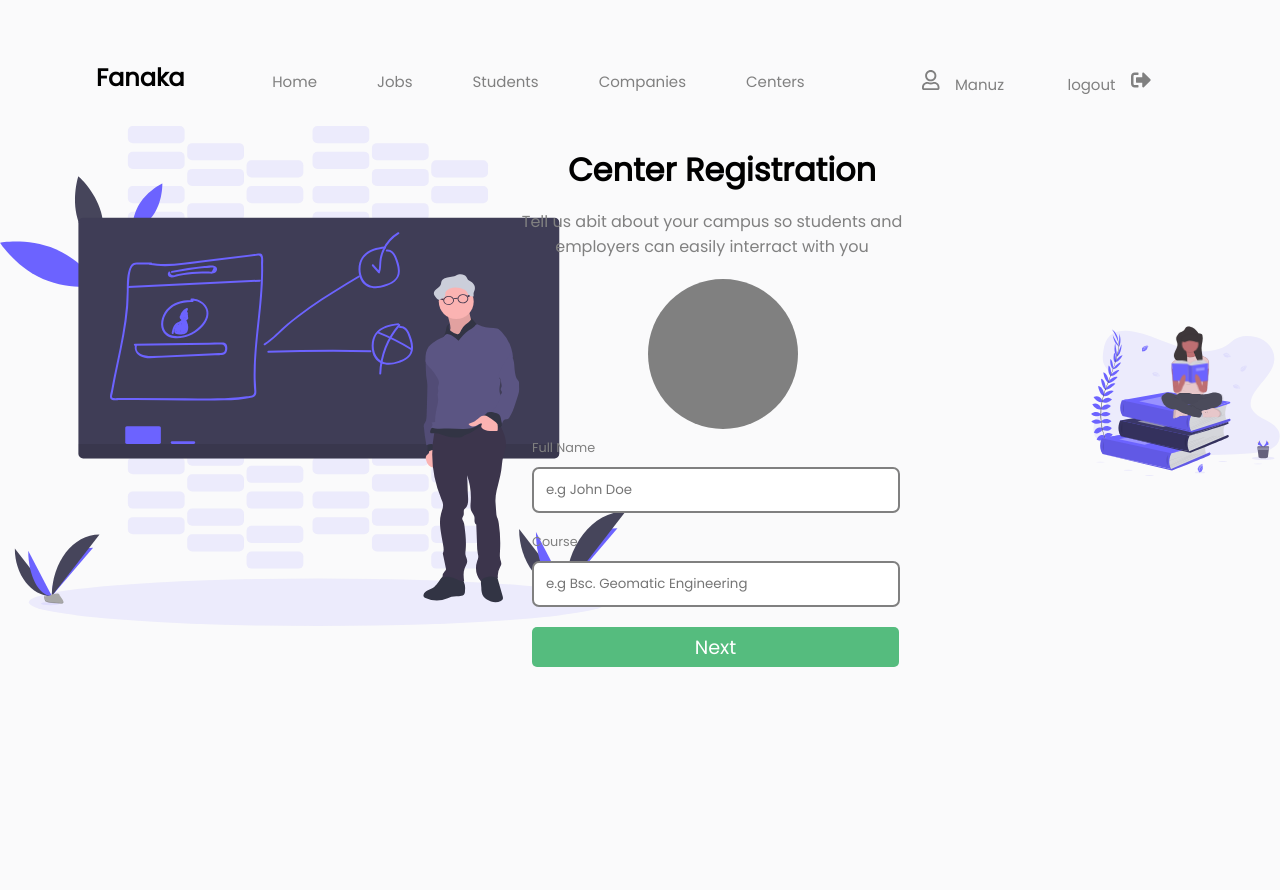
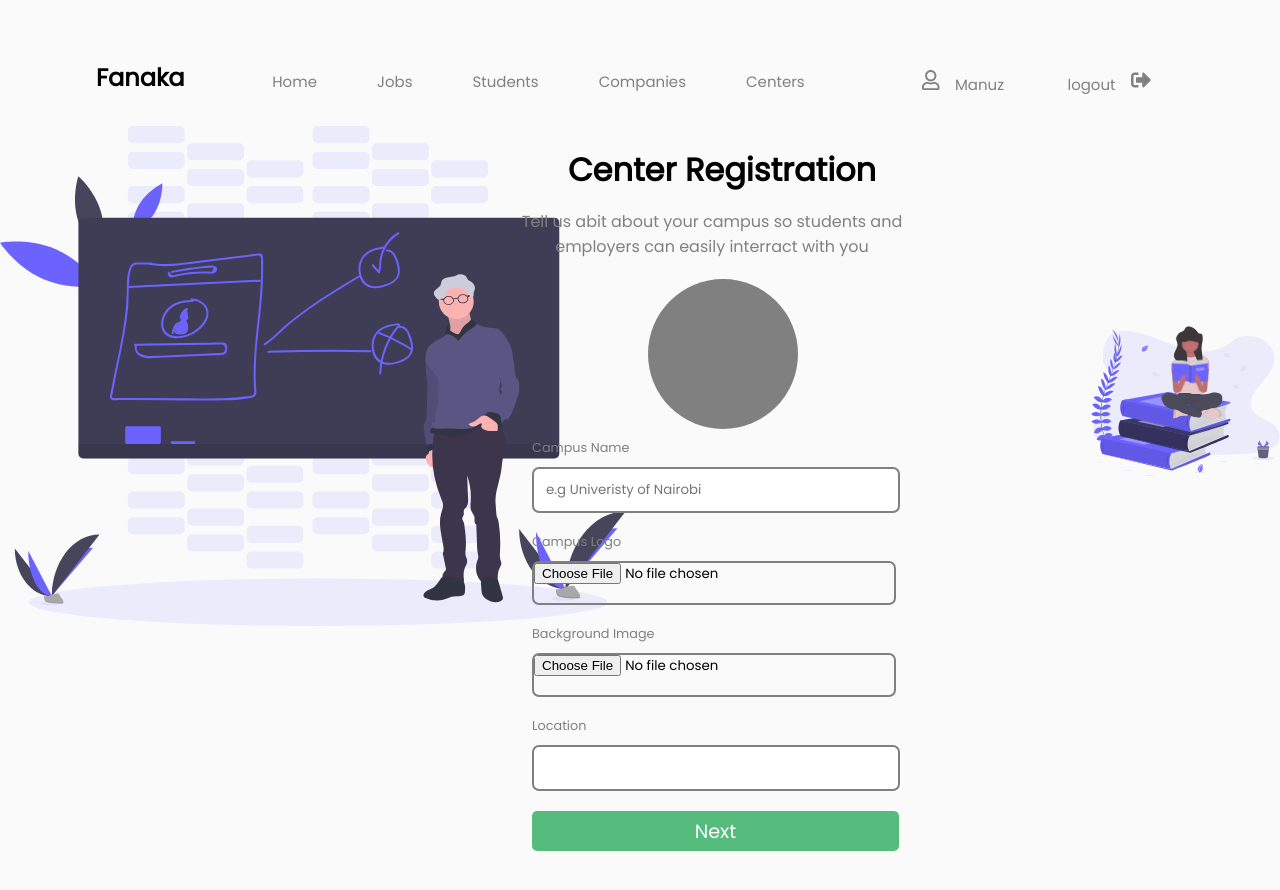
Before and after one commit to manuzcheruz/handshake-react, a React (Create React App) app: page /center-registration in a window 1280 px wide. Shown: the top 890 px of the page. Built offline with nearby package versions, Linux system fonts and the light colour scheme.

Commit message:
reusing the same form for all the registration models

```diff
--- a/src/App.js
+++ b/src/App.js
@@ -22,9 +22,9 @@ const StudentDetail = React.lazy(() => import('./components/Student/StudentDetai
 const Companies = React.lazy(() => import('./components/Company/Companies/Companies'))
 const CompanyDetail = React.lazy(() => import('./components/Company/CompanyDetail/CompanyDetail'))
 const StudentForm = React.lazy(() => import('./components/Forms/StudentForm/StudentForm'))
-const CenterForm = React.lazy(() => import('./components/Forms/CenterForm/CenterForm'))
-const CompanyForm = React.lazy(() => import('./components/Forms/CompanyForm/CompanyForm'))
-const JobForm = React.lazy(() => import('./components/Forms/JobForm/JobForm'))
+// const CenterForm = React.lazy(() => import('./components/Forms/CenterForm/CenterForm'))
+// const CompanyForm = React.lazy(() => import('./components/Forms/CompanyForm/CompanyForm'))
+// const JobForm = React.lazy(() => import('./components/Forms/JobForm/JobForm'))
 
 function App(props) {
   const { onToggleNightMode } = props
@@ -42,16 +42,16 @@ function App(props) {
         <Route path="/logout" exact render={() => <Suspense fallback={<h1>loading..</h1>}><Logout /></Suspense>} />
         <Route path="/jobs" exact render={() => <Suspense fallback={<h1>loading..</h1>}><Jobs /></Suspense>} />
         <Route path="/jobs/job" exact render={() => <Suspense fallback={<h1>loading..</h1>}><JobDetail /></Suspense>} />
-        <Route path="/job-registration" exact render={() => <Suspense fallback={<h1>loading..</h1>}><JobForm /></Suspense>} />
+        <Route path="/job-registration" exact render={() => <Suspense fallback={<h1>loading..</h1>}><StudentForm job /></Suspense>} />
         <Route path="/centers" exact render={() => <Suspense fallback={<h1>loading..</h1>}><Centers /></Suspense>} />
         <Route path="/centers/center" exact render={() => <Suspense fallback={<h1>loading..</h1>}><CenterDetail /></Suspense>} />
-        <Route path="/center-registration" exact render={() => <Suspense fallback={<h1>loading..</h1>}><CenterForm /></Suspense>} />
+        <Route path="/center-registration" exact render={() => <Suspense fallback={<h1>loading..</h1>}><StudentForm center /></Suspense>} />
         <Route path="/companies" exact render={() => <Suspense fallback={<h1>loading..</h1>}><Companies /></Suspense>} />
         <Route path="/companies/company" exact render={() => <Suspense fallback={<h1>loading..</h1>}><CompanyDetail /></Suspense>} />
-        <Route path="/company-registration" exact render={() => <Suspense fallback={<h1>loading..</h1>}><CompanyForm /></Suspense>} />
+        <Route path="/company-registration" exact render={() => <Suspense fallback={<h1>loading..</h1>}><StudentForm company /></Suspense>} />
         <Route path="/students" exact render={() => <Suspense fallback={<h1>loading..</h1>}><Students /></Suspense>} />
         <Route path="/students/student" exact render={() => <Suspense fallback={''}><StudentDetail /></Suspense>} />
-        <Route path="/student-registration" exact render={() => <Suspense fallback={<h1>loading..</h1>}><StudentForm /></Suspense>} />
+        <Route path="/student-registration" exact render={() => <Suspense fallback={<h1>loading..</h1>}><StudentForm student /></Suspense>} />
         <Layout>
           {/* going to add routes here and enable lazy loading for them */}
           <Route path="/" component={LandingPage} />
--- a/src/components/Forms/StudentForm/StudentForm.js
+++ b/src/components/Forms/StudentForm/StudentForm.js
@@ -1,5 +1,5 @@
 import React, { useState } from 'react'
-import { Cap, Student } from '../../../Assets/illustrators'
+import { Cap, Student, Teacher, Deal, JobOffer, JobHunt, Hiring, BookLover } from '../../../Assets/illustrators'
 import Aux from '../../../hoc/Aux'
 import Navbar from '../../Navbar/Navbar'
 import Button from '../../../Shared/Button/Button'
@@ -10,14 +10,14 @@ import * as Yup from 'yup';
 import './StudentForm.css'
 import Field from '../../../Shared/Field/Field'
 
-const fields = [
+const studentFields = [
     {
         name: 'name',
         elementName: 'input',
         elementType: 'text',
         placeholder: 'e.g John Doe',
         label: 'Full Name',
-        displayNum: 0
+        level: 0
     },
     {
         name: 'campus',
@@ -25,7 +25,7 @@ const fields = [
         elementType: 'text',
         placeholder: 'e.g University of Nairobi',
         label: 'Campus',
-        displayNum: 0
+        level: 0
     },
     {
         name: 'course',
@@ -33,7 +33,7 @@ const fields = [
         elementType: 'text',
         placeholder: 'e.g Bsc. Geomatic Engineering',
         label: 'Course',
-        displayNum: 0
+        level: 0
     },
     {
         name: 'description',
@@ -41,7 +41,7 @@ const fields = [
         elementType: 'text',
         placeholder: 'describe yourself in 1000 characters or less',
         label: 'Description',
-        displayNum: 1
+        level: 1
     },
     {
         name: 'twitter',
@@ -49,10 +49,207 @@ const fields = [
         elementType: 'text',
         placeholder: 'e.g @johndoe',
         label: 'Course',
-        displayNum: 1
+        level: 1
     }
 ]
-function StudentForm(props) {
+
+const jobFields = [
+    {
+        name: 'title',
+        elementName: 'input',
+        elementType: 'text',
+        placeholder: 'e.g Software Engineer',
+        label: 'Job Title',
+        level: 0
+    },
+    {
+        name: 'location',
+        elementName: 'input',
+        elementType: 'text',
+        placeholder: 'e.g Nairobi, Kenya',
+        label: 'Location',
+        level: 0
+    },
+    {
+        name: 'slots',
+        elementName: 'input',
+        elementType: 'text',
+        placeholder: 'e.g 25 slots available',
+        label: 'Slots',
+        level: 1
+    },
+    {
+        name: 'description',
+        elementName: 'input',
+        elementType: 'text',
+        placeholder: 'Describe your job listing here',
+        label: 'Description',
+        level: 1
+    },
+    {
+        name: 'company',
+        elementName: 'input',
+        elementType: 'text',
+        placeholder: 'e.g Apple',
+        label: 'Company',
+        level: 0
+    },
+    {
+        name: 'category',
+        elementName: 'input',
+        elementType: 'text',
+        placeholder: '',
+        label: 'Category',
+        level: 0
+    },
+    {
+        name: 'salary',
+        elementName: 'input',
+        elementType: 'text',
+        placeholder: 'e.g $200/month',
+        label: 'Salary',
+        level: 2
+    },
+    {
+        name: 'type',
+        elementName: 'input',
+        elementType: 'text',
+        placeholder: '',
+        label: 'Employment type',
+        level: 2
+    },
+    {
+        name: 'experience',
+        elementName: 'input',
+        elementType: 'text',
+        placeholder: '',
+        label: 'Experience',
+        level: 2
+    },
+    {
+        name: 'level',
+        elementName: 'input',
+        elementType: 'text',
+        placeholder: '',
+        label: 'Work Level',
+        level: 2
+    },
+]
+
+const centerFields = [
+    {
+        name: 'name',
+        elementName: 'input',
+        elementType: 'text',
+        placeholder: 'e.g Univeristy of Nairobi',
+        label: 'Campus Name',
+        level: 0
+    },
+    {
+        name: 'logo',
+        elementName: 'input',
+        elementType: 'file',
+        placeholder: '',
+        label: 'Campus Logo',
+        level: 0
+    },
+    {
+        name: 'backgroundImage',
+        elementName: 'input',
+        elementType: 'file',
+        placeholder: '',
+        label: 'Background Image',
+        level: 0
+    },
+    {
+        name: 'location',
+        elementName: 'input',
+        elementType: 'text',
+        placeholder: '',
+        label: 'Location',
+        level: 0
+    },
+    {
+        name: 'description',
+        elementName: 'input',
+        elementType: 'text',
+        placeholder: 'Describe your campus here',
+        label: 'Description',
+        level: 1
+    },
+    {
+        name: 'twitter',
+        elementName: 'input',
+        elementType: 'text',
+        placeholder: 'e.g @uon',
+        label: 'Twitter',
+        level: 1
+    }
+]
+
+const companyFields = [
+    {
+        name: 'name',
+        elementName: 'input',
+        elementType: 'text',
+        placeholder: 'e.g Apple Inc.',
+        label: 'Company Name',
+        level: 0
+    },
+    {
+        name: 'logo',
+        elementName: 'input',
+        elementType: 'file',
+        placeholder: '',
+        label: 'Company Logo',
+        level: 0
+    },
+    {
+        name: 'backgroundImage',
+        elementName: 'input',
+        elementType: 'file',
+        placeholder: '',
+        label: 'Background Image',
+        level: 0
+    },
+    {
+        name: 'location',
+        elementName: 'input',
+        elementType: 'text',
+        placeholder: '',
+        label: 'Location',
+        level: 0
+    },
+    {
+        name: 'description',
+        elementName: 'input',
+        elementType: 'text',
+        placeholder: 'Describe your company here',
+        label: 'Description',
+        level: 1
+    },
+    {
+        name: 'twitter',
+        elementName: 'input',
+        elementType: 'text',
+        placeholder: 'e.g @apple',
+        label: 'Twitter',
+        level: 1
+    }
+]
+function RegistrationForm(props) {
+    // first assign the fields to the right form first
+    let fields;
+    if (props.job){
+        fields = jobFields;
+    } else if (props.student){
+        fields = studentFields;
+    } else if (props.center){
+        fields = centerFields;
+    } else if (props.company){
+        fields = companyFields
+    }
+
     let [formNum, setFormNum] = useState(0);
     const [btnText, setBtnText] = useState('Next');
     const [btnType, setBtnType] = useState('button');
@@ -62,16 +259,27 @@ function StudentForm(props) {
     // submit the form and send a copy of it to redux store so as to be accessed in the student detail without server request
     const onFormSubmit = (event) => {
         event.preventDefault();
-        const data = {
+        if (props.values.description !== ''){
+            let url;
+            let data;
+            if (props.job){
+                url = '/job/create';
+            } else if (props.student){
+                url = 'student/create';
+                data = {
                     name: props.values.name,
                     campus: props.values.campus,
                     course: props.values.course,
                     description: props.values.description,
                     twitter: props.values.twitter
                 }
-        if (props.values.description !== ''){
+            } else if (props.center){
+                url = 'center/create';
+            } else if (props.company){
+                url = 'company/create';
+            }
             // grab the values of the fields in the props, make a request to express js to save it in the db
-            fetch('/student/create', {
+            fetch(url, {
                 method: 'POST',
                 headers: {
                     'Content-Type': 'application/json'
@@ -91,6 +299,16 @@ function StudentForm(props) {
     const onBtnClick = () => {
         setFadeDirection('right');
         const newFormNum = ++formNum;
+        if (props.job){
+            if (newFormNum <= 2 ){
+                setFormNum(newFormNum);
+                setBackBtnShow('block');
+            }
+            if (newFormNum === 2){
+                setBtnText('Submit');
+                setBtnType('submit');
+            }
+        } else if (props.student || props.center || props.company){
             if (newFormNum <= 1 ){
                 setFormNum(newFormNum);
                 setBackBtnShow('block');
@@ -100,10 +318,22 @@ function StudentForm(props) {
                 setBtnType('submit');
             }
         }
+    }
     // back btn
     const onBackBtnClick = () => {
         setFadeDirection('left');
         const newFormNum = --formNum;
+        if (props.job){
+            if (newFormNum <= 2 ){
+                setFormNum(newFormNum);
+            }
+            if (newFormNum === 0){
+                setBackBtnShow('none');
+                setBtnText('Next');
+            } else if (newFormNum < 2){
+                setBtnText('Next');
+            }
+        } else if (props.student || props.center || props.company){
             if (newFormNum <= 1 ){
                 setFormNum(newFormNum);
             }
@@ -114,6 +344,7 @@ function StudentForm(props) {
                 setBtnText('Next');
             }
         }
+    }
     return (
         <Aux>
             <Navbar bgColor='#FAFAFB' core />
@@ -121,26 +352,50 @@ function StudentForm(props) {
                 <div className='container-student-form'>
                     <div className="bottom-student-form">
                         <div className="student">
-                            <Student height={500} />
+                            {props.job ?
+                                <JobOffer height={500} /> :
+                                props.student ?
+                                <Student height={500} /> :
+                                props.center ?
+                                <Teacher height={500} /> :
+                                <Deal height={500} />
+                            }
                         </div>
                         <div className="cap" style={{marginLeft: '455px', marginTop: '200px'}}>
-                            <Cap height={150} />
+                            {props.job ?
+                                <JobHunt height={150} /> :
+                                props.student ?
+                                <Cap height={150} /> :
+                                props.center ?
+                                <BookLover height={150} /> :
+                                <Hiring height={150} />
+                            }
                         </div>
                     </div>
                     <div className="top-student-form">
                         <form onSubmit={event => onFormSubmit(event)}>
                             <div className="title">
-                                Student Registration
+                                {props.job ? 'Job Registration' : props.student ? 'Student Registration' : props.center ? 'Center Registration' : 'Company Registration'}
                             </div>
                             <div className='sub-title'>
-                                Tell us abit about yourself so we can easily match you with the best jobs and everything really
+                                {props.job ?
+                                'Describe the job listing below so it can be easy to match it with the right candidates, you want that right?' :
+                                props.student ?
+                                'Tell us abit about yourself so we can easily match you with the best jobs and everything really' :
+                                props.center ?
+                                'Tell us abit about your campus so students and employers can easily interract with you':
+                                'Tell us abit about your company so we can easily match you with the best students and everything really'
+                                }
                             </div>
+                            {!props.job
+                                &&
                                 <div className="image-top">
                                 </div>
+                            }
                             <div className="inputs">
                                 {fields.map((item, i) => {
                                     let displayItem;
-                                    if (item.displayNum === formNum){
+                                    if (item.level === formNum){
                                         displayItem = {...fadeDirection === 'right' ?
                                                         <Fade right key={item.name}>
                                                             <Field
@@ -251,4 +506,4 @@ export default withFormik({
             .required('required!'),
         twitter: Yup.string()
     })
-})(StudentForm);
+})(RegistrationForm);
```
Also changed, not shown: src/components/Forms/JobForm/JobForm.js (+65 -11 lines), 1 other file (tests, documents, lock files or other folders). Lines whose indentation alone changed are shown as unchanged.
